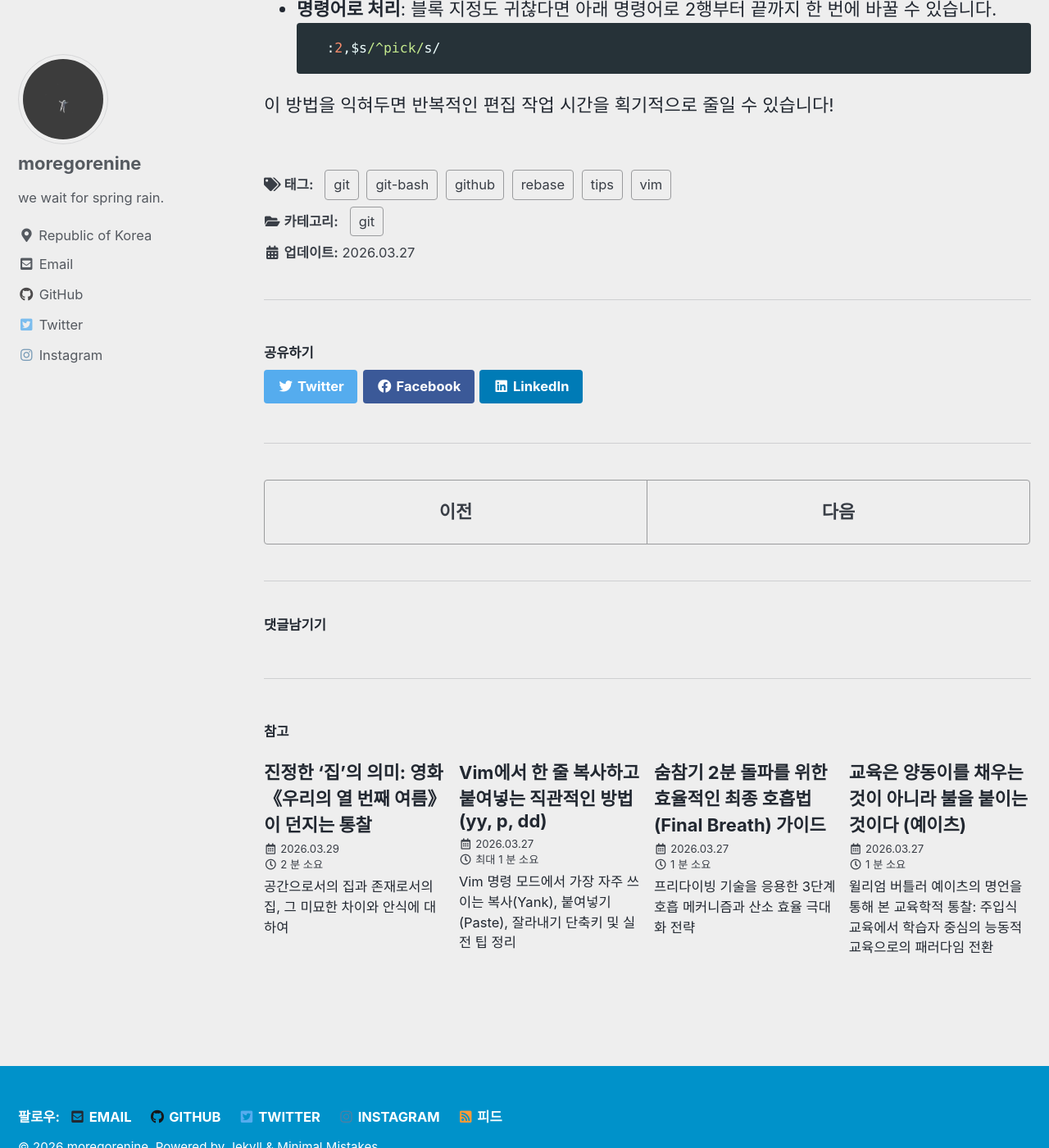
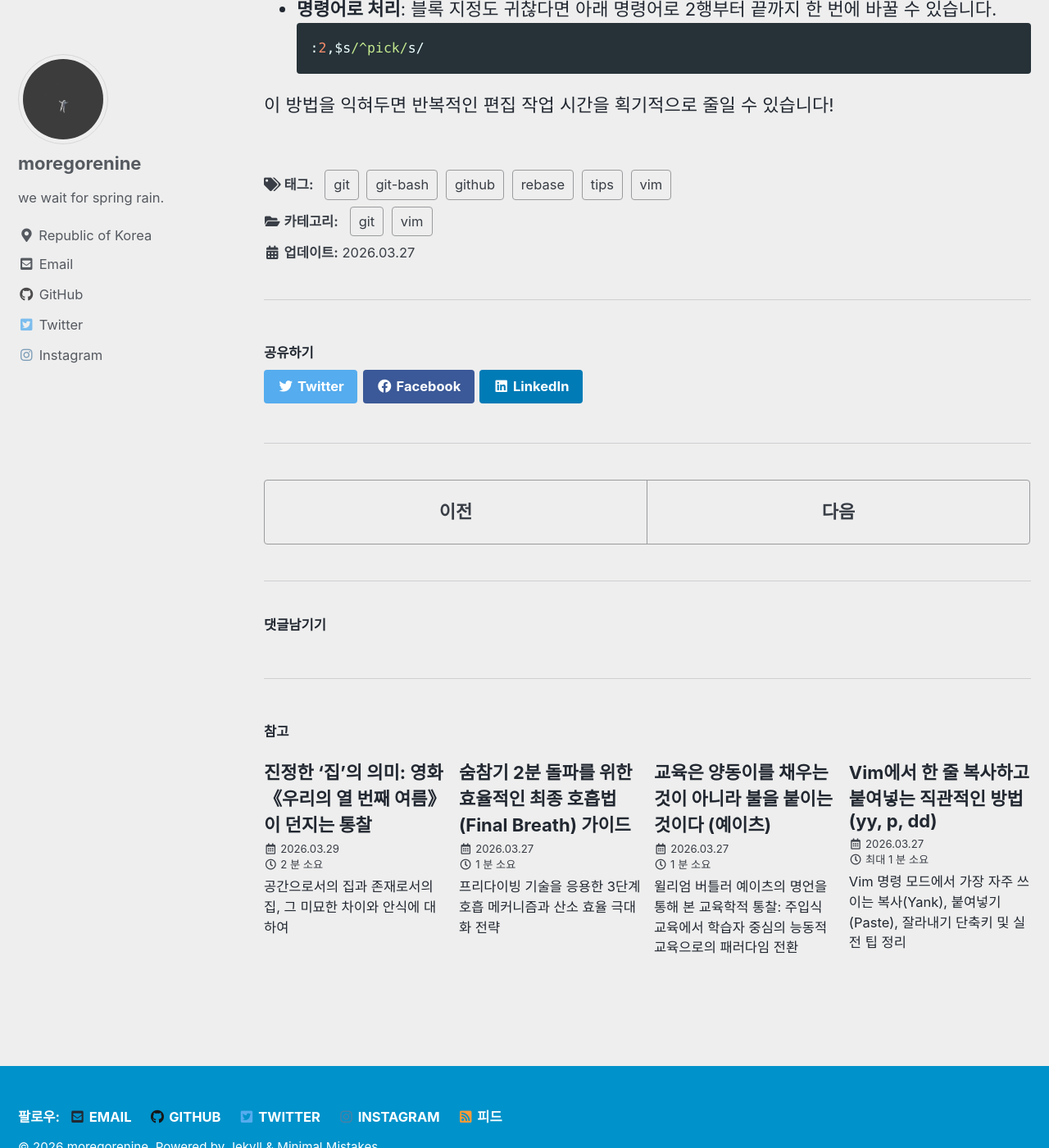
Before and after one commit to moregorenine/moregorenine.github.io, a Jekyll site: the page built from _posts/2026-3-27-git-bash-vim-visual-block.md, in a window 1280 px wide and 1400 px high, scrolled down 1696 px. Shown: the whole window at 82% size. Built offline with Jekyll 4.4.1, drawn with Linux system fonts in a browser that asks for light colours; cached includes are drawn as plain includes; comment, search, counter and statistics services are not loaded.

Commit message:
update vim

````diff
--- a/_posts/vim/2026-3-27-git-bash-vim-visual-block.md
+++ b/_posts/2026-3-27-git-bash-vim-visual-block.md
@@ -2,14 +2,15 @@
 title: "Git Bash 환경에서 Vim 비주얼 블록 모드로 여러 줄 일괄 수정하기"
 excerpt: "git rebase -i 작업 시 유용한 Vim 비주얼 블록 모드 활용법과 Windows 환경에서의 단축키 해결 방법"
 categories:
-    - git
+  - git
+  - vim
 tags:
-    - git
-    - github
-    - vim
-    - git-bash
-    - rebase
-    - tips
+  - git
+  - github
+  - vim
+  - git-bash
+  - rebase
+  - tips
 last_modified_at: 2026-03-27T10:27:00+09:00
 toc: true
 toc_sticky: true
@@ -23,8 +24,8 @@ toc_sticky: true
 
 1.  **커서 이동**: 수정하려는 두 번째 줄의 `p`(pick의 첫 글자) 위치로 이동합니다.
 2.  **블록 모드 진입**:
-    * 일반적인 환경: `Ctrl` + `v`
-    * **Git Bash(Windows) 환경**: `Ctrl` + `q` (윈도우 단축키 충돌 방지)
+    - 일반적인 환경: `Ctrl` + `v`
+    - **Git Bash(Windows) 환경**: `Ctrl` + `q` (윈도우 단축키 충돌 방지)
 3.  **영역 선택**: `j` 키를 눌러 마지막 줄까지 아래로 쭉 내려서 수정할 영역을 세로로 선택합니다.
 4.  **수정 모드**: `c` (change) 키를 누릅니다. 선택된 글자들이 사라지며 입력 모드로 전환됩니다.
 5.  **내용 입력**: 바꾸고 싶은 글자(예: `s`)를 입력합니다.
@@ -36,20 +37,20 @@ toc_sticky: true
 
 Windows용 Git Bash(MinTTY)에서는 `Ctrl + V`가 '붙여넣기'로 선점되어 있어 비주얼 모드가 작동하지 않을 수 있습니다. 이럴 땐 당황하지 말고 아래 방법을 시도하세요.
 
-* **대체 키 사용**: `Ctrl` + `q`를 누르면 동일하게 작동합니다.
-* **설정 변경**:
-    * Git Bash 창 상단 바 우클릭 -> `Options...` -> `Keys`
-    * `Ctrl+Shift+letter shortcuts`를 활성화하거나 붙여넣기 단축키를 해제하면 `Ctrl + V`를 Vim 본연의 기능으로 쓸 수 있습니다.
+- **대체 키 사용**: `Ctrl` + `q`를 누르면 동일하게 작동합니다.
+- **설정 변경**:
+  - Git Bash 창 상단 바 우클릭 -> `Options...` -> `Keys`
+  - `Ctrl+Shift+letter shortcuts`를 활성화하거나 붙여넣기 단축키를 해제하면 `Ctrl + V`를 Vim 본연의 기능으로 쓸 수 있습니다.
 
 ---
 
 ## 3. 다른 유용한 팁
 
-* **되돌리기**: 실수했다면 명령 모드에서 `u`를 눌러 즉시 복구하세요.
-* **다시 실행**: 되돌린 걸 취소하려면 `Ctrl` + `r`을 누르면 됩니다.
-* **명령어로 처리**: 블록 지정도 귀찮다면 아래 명령어로 2행부터 끝까지 한 번에 바꿀 수 있습니다.
-    ```vim
-    :2,$s/^pick/s/
-    ```
+- **되돌리기**: 실수했다면 명령 모드에서 `u`를 눌러 즉시 복구하세요.
+- **다시 실행**: 되돌린 걸 취소하려면 `Ctrl` + `r`을 누르면 됩니다.
+- **명령어로 처리**: 블록 지정도 귀찮다면 아래 명령어로 2행부터 끝까지 한 번에 바꿀 수 있습니다.
+  ```vim
+  :2,$s/^pick/s/
+  ```
 
 이 방법을 익혀두면 반복적인 편집 작업 시간을 획기적으로 줄일 수 있습니다!
````
Also changed, not shown: _posts/2026-3-27-vim-basic-copy-paste.md (renamed from _posts/vim/2026-3-27-vim-basic-copy-paste.md, +15 -15 lines).
